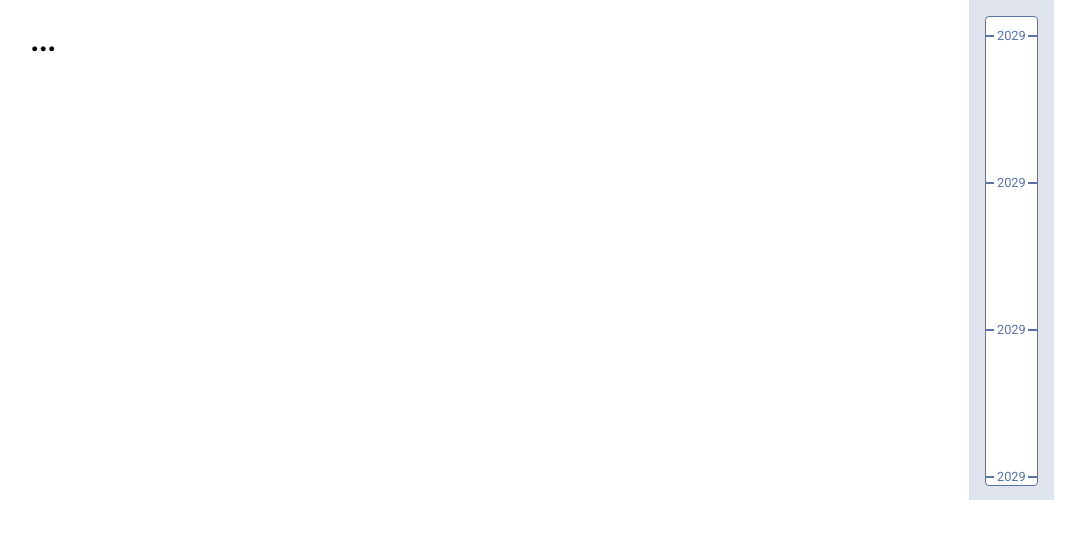
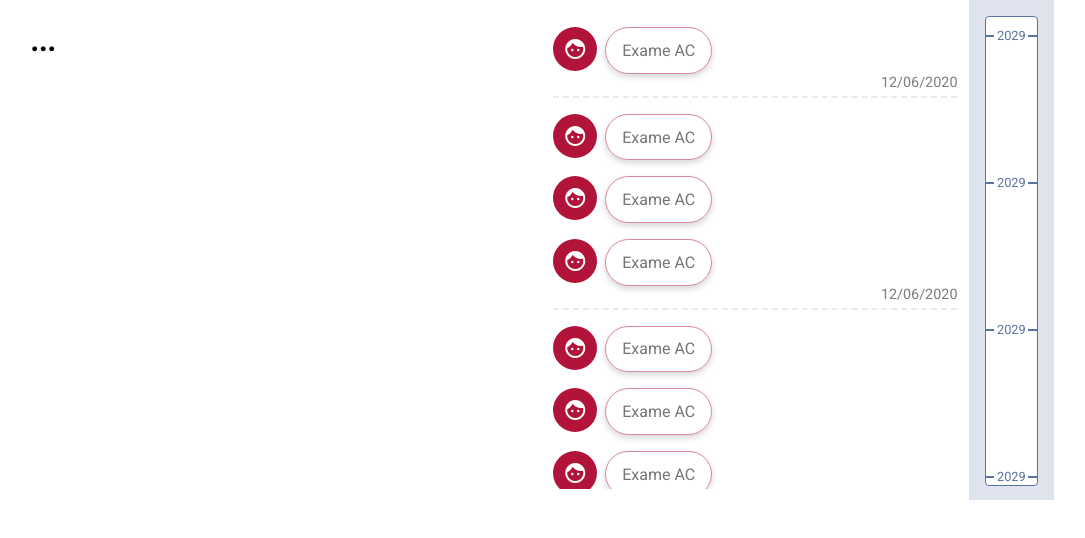
Before and after one commit to henriquekio/poc-timeline, a React (Create React App) app: page / in a window 1280 px wide. Shown: the top 538 px of the page, without its empty margins (98-1183 px from the left). Built offline with nearby package versions, Linux system fonts and the light colour scheme.

Commit message:
finalizando estilização dos itens da timeline

```diff
--- a/src/view/Home/components/TimelineItens.js
+++ b/src/view/Home/components/TimelineItens.js
@@ -1,10 +1,207 @@
 import React from 'react';
+import styled from 'styled-components';
+
+const Container = styled.div`
+display: flex;
+flex-direction: column;
+margin: .7em;
+overflow-x: hidden;
+`;
+
+const ContainerItem = styled.div`
+display: grid;
+border-bottom: 2px dashed rgba(90, 115, 163, 0.15);
+`;
+
+const Item = styled.div`
+display: grid;
+grid-template-columns: auto 10fr;
+padding-top: 1em;
+`;
+
+const FooterItem = styled.div`
+text-align: right;
+color: #7c7c7c;
+font-size: .9em;
+padding-bottom: 5px;
+`;
+
+const Icon = styled.div`
+width: 44px;
+height: 44px;
+border-radius: 50%;
+background: #b11438;
+color: white;
+display: flex;
+justify-content: center;
+align-items: center;
+margin-right: .5em;
+`;
+
+const Badge = styled.div`
+padding: .8em 1em;
+display: inline-block;
+border-radius: 1.6em;
+box-shadow: 0 3px 6px 0 rgba(0, 0, 0, 0.16);
+border: solid 1px rgba(177, 20, 56, 0.5);
+font-size: 1em;
+color: #757575;
+`;
 
 const TimelineItens = () => {
     return (
-        <div>
-
-        </div>
+        <Container>
+            <ContainerItem>
+                <Item>
+                    <Icon>
+                        <i className="material-icons">face</i>
+                    </Icon>
+                    <div>
+                        <Badge>
+                            Exame AC
+                        </Badge>
+                    </div>
+                </Item>
+                <FooterItem>
+                    12/06/2020
+                </FooterItem>
+            </ContainerItem>
+            <ContainerItem>
+                <Item>
+                    <Icon>
+                        <i className="material-icons">face</i>
+                    </Icon>
+                    <div>
+                        <Badge>
+                            Exame AC
+                        </Badge>
+                    </div>
+                </Item>
+                <Item>
+                    <Icon>
+                        <i className="material-icons">face</i>
+                    </Icon>
+                    <div>
+                        <Badge>
+                            Exame AC
+                        </Badge>
+                    </div>
+                </Item>
+                <Item>
+                    <Icon>
+                        <i className="material-icons">face</i>
+                    </Icon>
+                    <div>
+                        <Badge>
+                            Exame AC
+                        </Badge>
+                    </div>
+                </Item>
+                <FooterItem>
+                    12/06/2020
+                </FooterItem>
+            </ContainerItem>
+            <ContainerItem>
+                <Item>
+                    <Icon>
+                        <i className="material-icons">face</i>
+                    </Icon>
+                    <div>
+                        <Badge>
+                            Exame AC
+                        </Badge>
+                    </div>
+                </Item>
+                <Item>
+                    <Icon>
+                        <i className="material-icons">face</i>
+                    </Icon>
+                    <div>
+                        <Badge>
+                            Exame AC
+                        </Badge>
+                    </div>
+                </Item>
+                <Item>
+                    <Icon>
+                        <i className="material-icons">face</i>
+                    </Icon>
+                    <div>
+                        <Badge>
+                            Exame AC
+                        </Badge>
+                    </div>
+                </Item>
+                <FooterItem>
+                    12/06/2020
+                </FooterItem>
+            </ContainerItem>
+            <ContainerItem>
+                <Item>
+                    <Icon>
+                        <i className="material-icons">face</i>
+                    </Icon>
+                    <div>
+                        <Badge>
+                            Exame AC
+                        </Badge>
+                    </div>
+                </Item>
+                <Item>
+                    <Icon>
+                        <i className="material-icons">face</i>
+                    </Icon>
+                    <div>
+                        <Badge>
+                            Exame AC
+                        </Badge>
+                    </div>
+                </Item>
+                <Item>
+                    <Icon>
+                        <i className="material-icons">face</i>
+                    </Icon>
+                    <div>
+                        <Badge>
+                            Exame AC
+                        </Badge>
+                    </div>
+                </Item>
+                <FooterItem>
+                    12/06/2020
+                </FooterItem>
+            </ContainerItem>
+            <ContainerItem>
+                <Item>
+                    <Icon>
+                        <i className="material-icons">face</i>
+                    </Icon>
+                    <div>
+                        <Badge>
+                            Exame AC
+                        </Badge>
+                    </div>
+                </Item>
+                <FooterItem>
+                    12/06/2020
+                </FooterItem>
+            </ContainerItem>
+            <ContainerItem>
+                <Item>
+                    <Icon>
+                        <i className="material-icons">face</i>
+                    </Icon>
+                    <div>
+                        <Badge>
+                            Exame AC
+                        </Badge>
+                    </div>
+                </Item>
+                <FooterItem>
+                    12/06/2020
+                </FooterItem>
+            </ContainerItem>
+        </Container>
     );
 };
 
```
